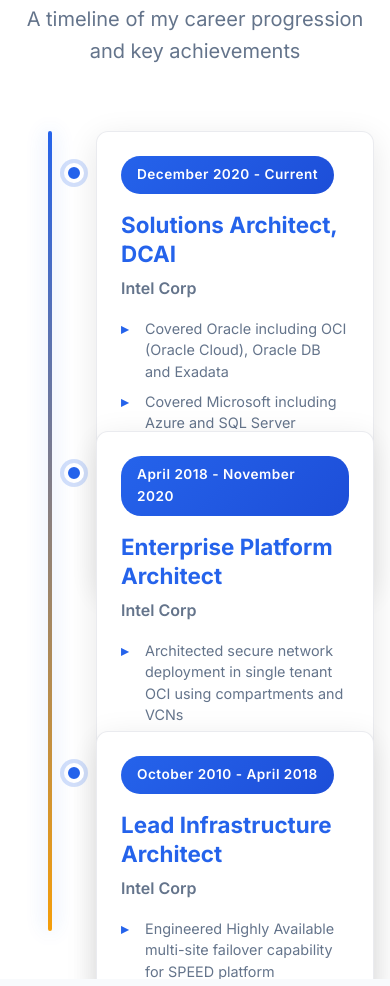
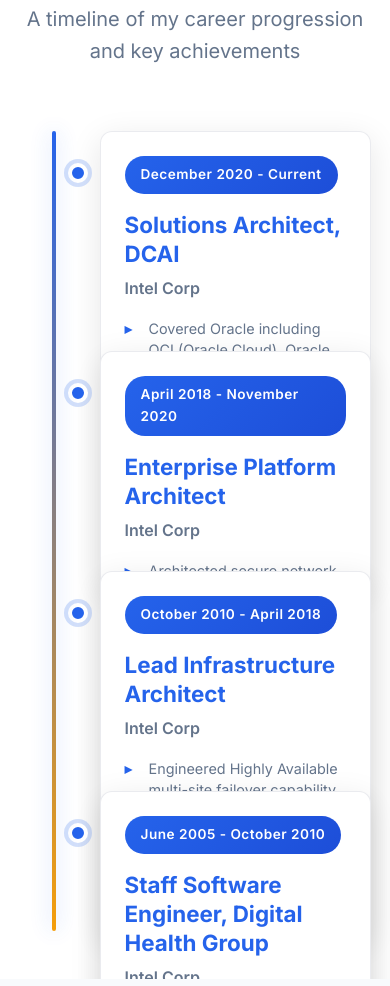
Before and after one commit to dfreimuth/cvwebsite, a website: page index.html in a window 390 px wide. Shown: the part 2657-3643 px from the top of the page. Drawn offline with Linux system fonts and the light colour scheme.

Commit message:
Optimize timeline spacing and responsiveness
- Reduce vertical spacing between timeline entries (300px → 220px)
- Compress timeline wrapper height (1400px → 1000px min-height)
- Make timeline dynamically responsive with viewport-based widths
- Timeline wrapper: max-width now uses min(90vw, 1600px)
- Timeline boxes: max-width now uses min(40vw, 700px)
- Reduce content box padding (2rem → 1.5rem) and min-height (200px → 180px)
- Maintain perfect center alignment and hover effects
- Improve space utilization on wider screens while preserving mobile responsiveness

```diff
--- a/css/style.css
+++ b/css/style.css
@@ -506,10 +506,10 @@
 /* Experience Section - Clean Timeline Implementation */
 .timeline-wrapper {
     position: relative;
-    max-width: 1000px;
+    max-width: min(90vw, 1600px);
     margin: 0 auto;
-    padding: 3rem 0;
-    min-height: 1400px;
+    padding: 2rem 0;
+    min-height: 1000px;
 }
 
 /* Central vertical line - perfectly centered */
@@ -583,13 +583,13 @@
 /* Content boxes */
 .timeline-box {
     background: white;
-    padding: 2rem;
+    padding: 1.5rem;
     border-radius: 12px;
     box-shadow: 0 8px 32px rgba(0, 0, 0, 0.1);
     border: 1px solid rgba(229, 231, 235, 0.8);
     position: relative;
-    max-width: 450px;
-    min-height: 200px;
+    max-width: min(40vw, 700px);
+    min-height: 180px;
     transition: all 0.4s cubic-bezier(0.4, 0, 0.2, 1);
 }
 
--- a/js/vertical-timeline.js
+++ b/js/vertical-timeline.js
@@ -81,7 +81,7 @@
     }
 
     createTimelineItem(item, index) {
-        const yPosition = index * 300; // Stagger items vertically
+        const yPosition = index * 220; // Reduced spacing between items
 
         return `
             <div class="timeline-entry ${item.side}" style="top: ${yPosition}px;">
```
